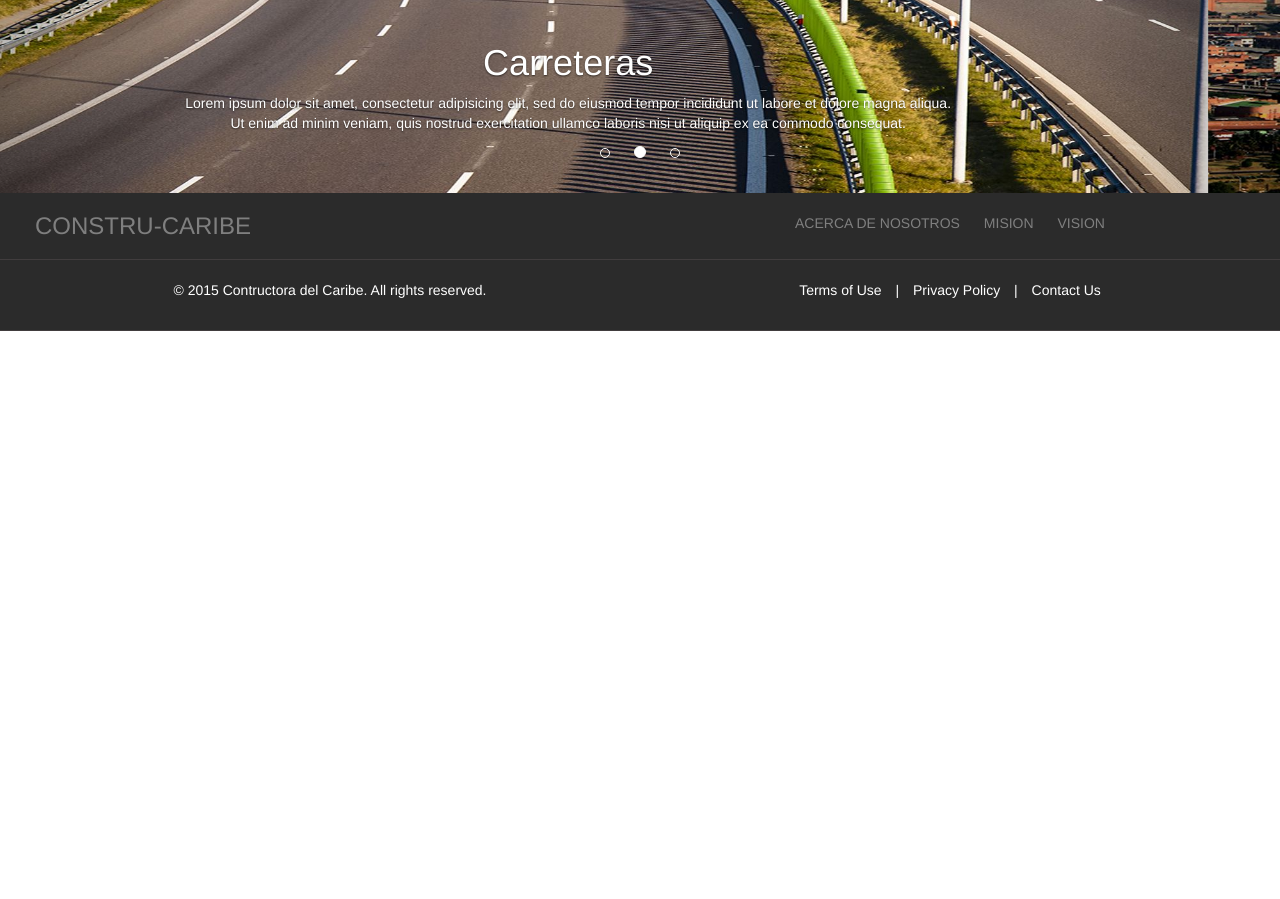
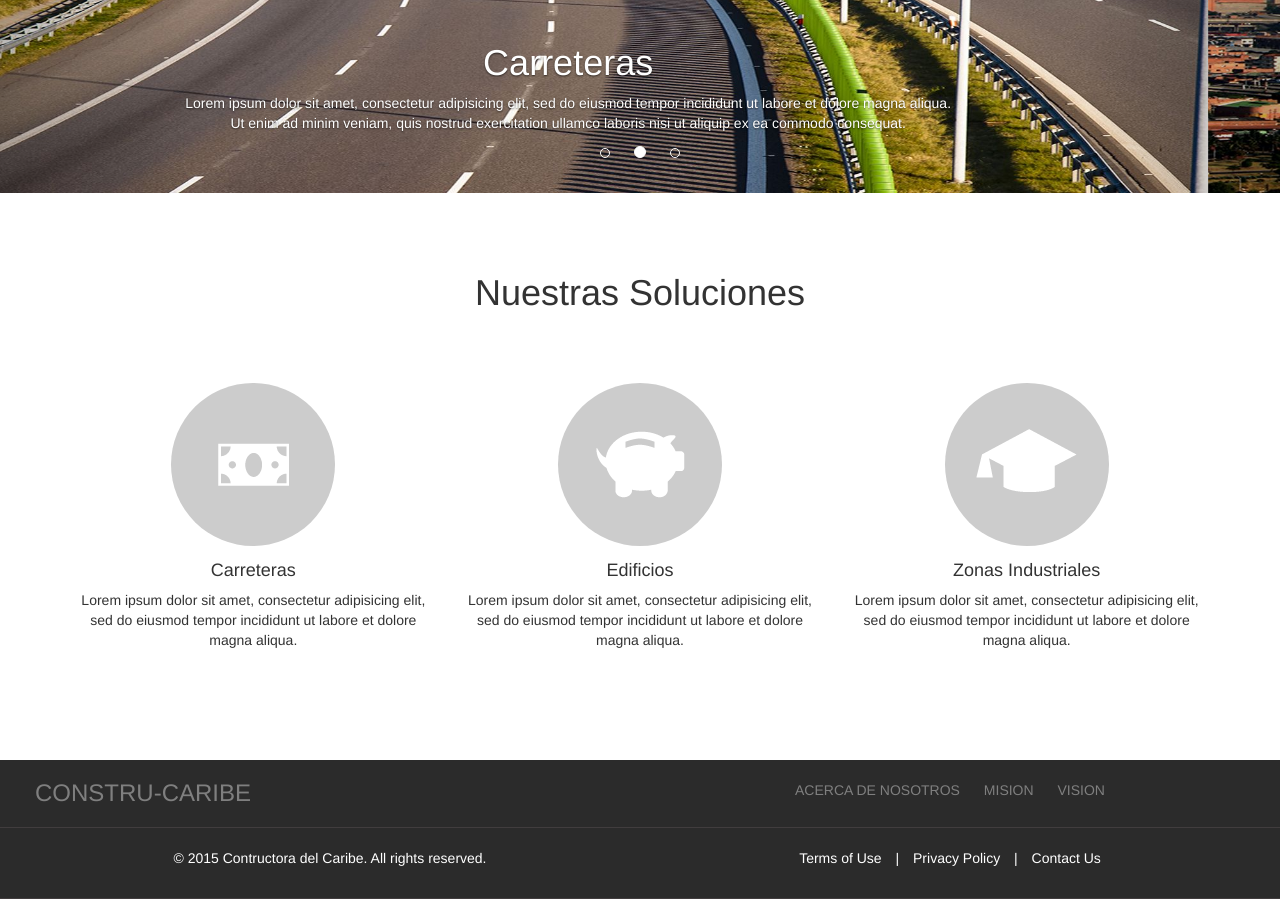
Before and after one commit to mperezlamadrid/construcaribe, a plain HTML site: page public/index.html in a window 1280 px wide. Shown: the part 371-1270 px from the top of the page. Before the commit the page ends 800 px from the top, so only its background shows below. Drawn offline with Linux system fonts and the light colour scheme.

Commit message:
added our solutions

```diff
--- a/public/index.html
+++ b/public/index.html
@@ -21,7 +21,7 @@
               <span class="icon-bar"></span>
               <span class="icon-bar"></span>
             </button>
-            <a class="navbar-brand" href="#">Constructora del Caribe</a>
+            <a class="navbar-brand" href="/">Constructora del Caribe</a>
           </div>
 
           <!-- Collect the nav links, forms, and other content for toggling -->
@@ -105,6 +105,47 @@
     </div>
     <!-- End carousel -->
 
+    <!-- Our solutions -->
+    <div class="our-solutions">
+      <div class="our-solutions-header">
+        <h1>Nuestras Soluciones</h1>
+      </div>
+      <div class="our-solutions-body">
+        <div class="row">
+          <div class="col-md-4">
+            <div class="solutions-imges">
+              <img src="images/solutions1.png">
+            </div>
+            <div class="feature-text">
+              <h4>Carreteras</h4>
+              <p>Lorem ipsum dolor sit amet, consectetur adipisicing elit, sed do eiusmod
+              tempor incididunt ut labore et dolore magna aliqua.</p>
+            </div>
+          </div>
+          <div class="col-md-4">
+            <div class="solutions-imges">
+              <img src="images/solutions2.png">
+            </div>
+            <div class="feature-text">
+              <h4>Edificios</h4>
+              <p>Lorem ipsum dolor sit amet, consectetur adipisicing elit, sed do eiusmod
+              tempor incididunt ut labore et dolore magna aliqua.</p>
+            </div>
+          </div>
+          <div class="col-md-4">
+            <div class="solutions-imges">
+              <img src="images/solutions3.png">
+            </div>
+            <div class="feature-text">
+              <h4>Zonas Industriales</h4>
+              <p>Lorem ipsum dolor sit amet, consectetur adipisicing elit, sed do eiusmod
+              tempor incididunt ut labore et dolore magna aliqua.</p>
+            </div>
+          </div>
+        </div>
+      </div>
+    </div>
+
     <!-- footer -->
     <footer>
       <div class="bottom-footer">
@@ -116,9 +157,9 @@
 
           <div class="pull-right col-md-6 text-center footer-mobile">
             <ul class="menu-links">
-              <li><a href="">ACERCA DE NOSOTROS</a></li>
-              <li><a href="">MISION</a></li>
-              <li><a href="">VISION</a></li>
+              <li><a href="acerca.html">ACERCA DE NOSOTROS</a></li>
+              <li><a href="mision.html">MISION</a></li>
+              <li><a href="vision.html">VISION</a></li>
             </ul>
           </div>
         </div>
--- a/public/stylesheets/genaral_styles.css
+++ b/public/stylesheets/genaral_styles.css
@@ -82,6 +82,39 @@ ul.nav.navbar-nav li:hover{
 	text-align: justify;
 }
 
+/*OUR SOLUTIONS*/
+
+.our-solutions-body, .our-solutions-header{
+	text-align: center;
+	padding: 60px;
+}
+
+.our-solutions-header{
+	padding-bottom: 0px;
+}
+
+.our-solutions-body .col-md-4{
+	margin-bottom: 40px;
+}
+
+.solutions-imges{
+	background: #ccc;
+	border-radius: 50%;
+	width: 164px;
+	height: 163px;
+	display: inline-block;
+	position: relative;
+}
+
+.solutions-imges img{
+	position: absolute;
+	right: 0;
+	bottom: 0;
+	top: 0;
+	left: 0;
+	margin: auto;
+}
+
 /*MEDIAS*/
 
 @media (max-width: 500px) {
```
Also changed, not shown: public/acerca.html (+4 -4 lines), public/mision.html (+4 -4 lines), public/vision.html (+4 -4 lines), public/images/solutions1.png (added), public/images/solutions2.png (added), public/images/solutions3.png (added).
